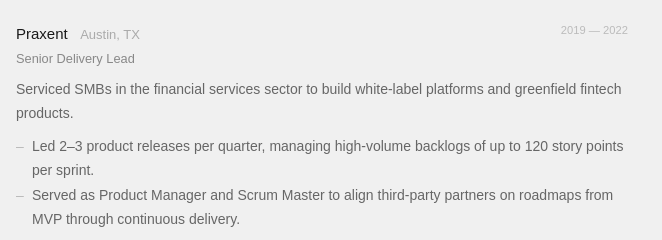
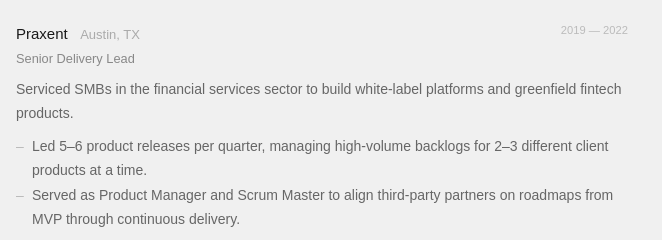
Before and after one commit to playeasynow/playeasynow.github.io, an Astro site: page / in a window 1280 px wide. Shown: the part 1220-1460 px from the top of the page, 196-858 px from the left. Built offline with nearby package versions, Linux system fonts and the light colour scheme; Astro itself is replaced by a stand-in of ours; a web font is replaced by a local one.

Commit message:
Adjusted Praxent line

```diff
--- a/src/pages/index.astro
+++ b/src/pages/index.astro
@@ -68,7 +68,7 @@
           <p class="tl-role">Senior Delivery Lead</p>
           <p class="tl-desc">Serviced SMBs in the financial services sector to build white-label platforms and greenfield fintech products.</p>
           <ul class="tl-bullets">
-            <li>Led 2–3 product releases per quarter, managing high-volume backlogs of up to 120 story points per sprint.</li>
+            <li>Led 5–6 product releases per quarter, managing high-volume backlogs for 2–3 different client products at a time.</li>
             <li>Served as Product Manager and Scrum Master to align third-party partners on roadmaps from MVP through continuous delivery.</li>
           </ul>
         </div>
```
